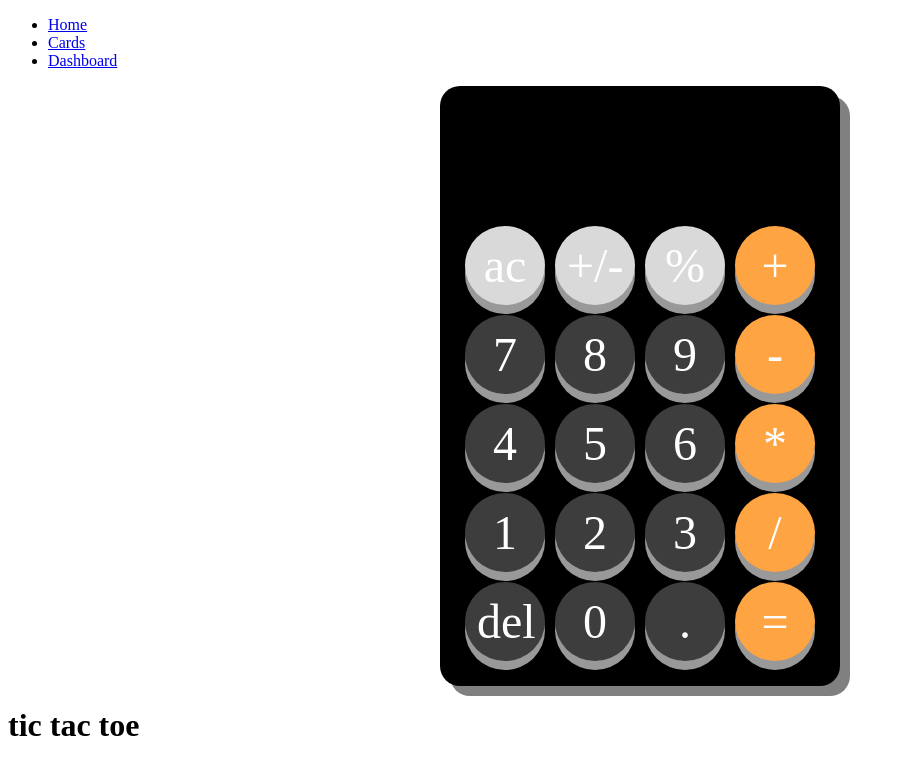
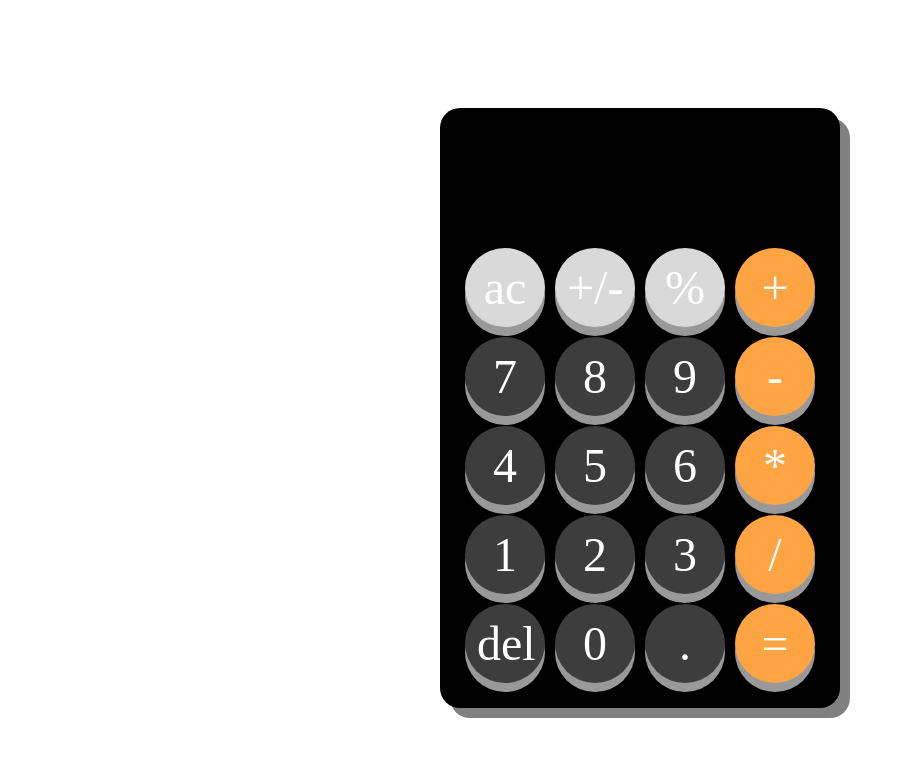
Before and after one commit to fanhuanliang/mini-app-calculator, a React (Create React App) app: page /Cards in a window 1280 px wide. Shown: the top 774 px of the page, without its empty margins (0-903 px from the left). Built offline with nearby package versions, Linux system fonts and the light colour scheme.

Commit message:
Code clean up.

```diff
--- a/src/App.tsx
+++ /dev/null
@@ -1,43 +0,0 @@
-import React from 'react';
-import { Cards } from './Cards/CardFeature';
-import  {
-  BrowserRouter as Router,
-  Switch,
-  Route,
-  Link
-} from 'react-router-dom';
-
-const Home = () => <h2>Home</h2>
-const Dashboard = () => <h2>Dashboard</h2>
-
-const App = () => (
-  <Router>
-    <div>
-      <ul>
-        <li>
-          <Link to="/">Home</Link>
-        </li>
-        <li>
-          <Link to="Cards">Cards</Link>
-        </li>
-        <li>
-          <Link to="dashboard">Dashboard</Link>
-        </li>
-      </ul>
-
-      <Switch>
-        <Route exact path="/">
-          <Home />
-        </Route>
-        <Route path="/Cards">
-          <Cards />
-        </Route>
-        <Route path="/dashboard">
-          <Dashboard />
-        </Route>
-      </Switch>
-    </div>
-  </Router>
-);
-
-export default App;
--- a/src/Cards/Calculator/Calculator.styled.ts
+++ b/src/Calculator.styled.ts
@@ -1,4 +1,9 @@
 import styled from 'styled-components';
+
+export const Section = styled.div`
+  height: 100vh;
+  display: flex;
+`
 
 export const Cal = styled.div`
   background: black;
--- a/src/Cards/Calculator/Calculator.tsx
+++ b/src/Calculator.tsx
@@ -1,6 +1,6 @@
 /* eslint-disable @typescript-eslint/no-unused-expressions */
-import React, { useState } from 'react';
-import { evaluate } from 'mathjs';
+import React, { useState } from "react";
+import { evaluate } from "mathjs";
 import {
   Cal,
   Input,
@@ -8,66 +8,72 @@ import {
   ButtonWrapper,
   Button,
   Content,
-} from './Calculator.styled';
+  Section
+} from "./Calculator.styled";
 
 export const Calculator = () => {
-  const [input, setInput] = useState('');
-  const [store, setStore] = useState('');
+  const [input, setInput] = useState("");
+  const [store, setStore] = useState("");
   const buttons = [
-    'ac',
-    '+/-',
-    '%',
-    '+',
-    '7',
-    '8',
-    '9',
-    '-',
-    '4',
-    '5',
-    '6',
-    '*',
-    '1',
-    '2',
-    '3',
-    '/',
-    'del',
-    '0',
-    '.',
-    '='
+    "ac",
+    "+/-",
+    "%",
+    "+",
+    "7",
+    "8",
+    "9",
+    "-",
+    "4",
+    "5",
+    "6",
+    "*",
+    "1",
+    "2",
+    "3",
+    "/",
+    "del",
+    "0",
+    ".",
+    "=",
   ];
 
   const handleClick = (event: React.MouseEvent<HTMLElement>) => {
     let value = (event.target as Element).innerHTML;
-    const symbol = ['+', '-', '*', '%', '/']
+    const symbol = ["+", "-", "*", "%", "/"];
     // console.log('input', input, 'store', store)
-    if (value === '=') {
-      if (input === '.') {
+    if (value === "=") {
+      if (input === ".") {
         // console.log('not working')
       } else {
-        (input.length > 0 && store.length > 0)? (setInput(evaluate(store + input).toString()), setStore('')): null;
+        input.length > 0 && store.length > 0
+          ? (setInput(evaluate(store + input).toString()), setStore(""))
+          : null;
       }
-    } else if (value === 'ac') {
-      setInput('');
-      setStore('');
-    } else if (symbol.indexOf(value) !== -1 && store[store.length-1] === value) {
+    } else if (value === "ac") {
+      setInput("");
+      setStore("");
+    } else if (
+      symbol.indexOf(value) !== -1 &&
+      store[store.length - 1] === value
+    ) {
       // console.log("duplicate symbol");
     } else if (symbol.indexOf(value) !== -1 && input.length === 0) {
       // console.log("can't enter");
-    } else if (value === '.' && input.indexOf(value) !== -1) {
+    } else if (value === "." && input.indexOf(value) !== -1) {
       // console.log("Only one dot");
-    } else if (value === 'del') {
+    } else if (value === "del") {
       setInput(input.toString().slice(0, input.toString().length - 1));
     } else if (symbol.indexOf(value) !== -1) {
       setStore(input + value);
-      setInput('')
-    } else if (value === '+/-') {
+      setInput("");
+    } else if (value === "+/-") {
       input[0] === "-" ? setInput(input.slice(1)) : setInput("-" + input);
     } else {
       setInput(input + value);
     }
   };
 
-  const renderButton = (button:string, index:number):any => {
+  const renderButton = (button: string, index: number): any => {
     return (
       <ButtonWrapper key={index}>
         <Button onClick={handleClick} className={`item-${index}`}>
@@ -75,8 +81,9 @@ export const Calculator = () => {
         </Button>
       </ButtonWrapper>
     );
-  }
-    return (
+  };
+  return (
+    <Section>
       <Cal>
         <Input>
           <Content>{input}</Content>
@@ -85,5 +92,6 @@ export const Calculator = () => {
           {buttons.map((button, index) => renderButton(button, index))}
         </Wrapper>
       </Cal>
-    );
-}
+    </Section>
+  );
+};
--- a/src/Cards/CardFeature.tsx
+++ /dev/null
@@ -1,13 +0,0 @@
-import React from 'react'
-import { Calculator } from "./Calculator/Calculator";
-
-export const Cards = () => {
-  return (
-    <>
-    <div>
-      <Calculator />
-      <h1>tic tac toe</h1>
-    </div>
-    </>
-  )
-}
--- a/src/index.tsx
+++ b/src/index.tsx
@@ -1,8 +1,5 @@
 import React from 'react';
 import ReactDOM from 'react-dom';
-import App from './App';
+import { Calculator } from "./Calculator";
 
-ReactDOM.render(
-    <App />,
-  document.getElementById('root')
-);
+ReactDOM.render(<Calculator />, document.getElementById("root"));
```
Also changed, not shown: src/Cards/TicTacToe/TicTacToe.tsx (deleted, +0 -11 lines), 2 other files (tests, documents, lock files or other folders).
